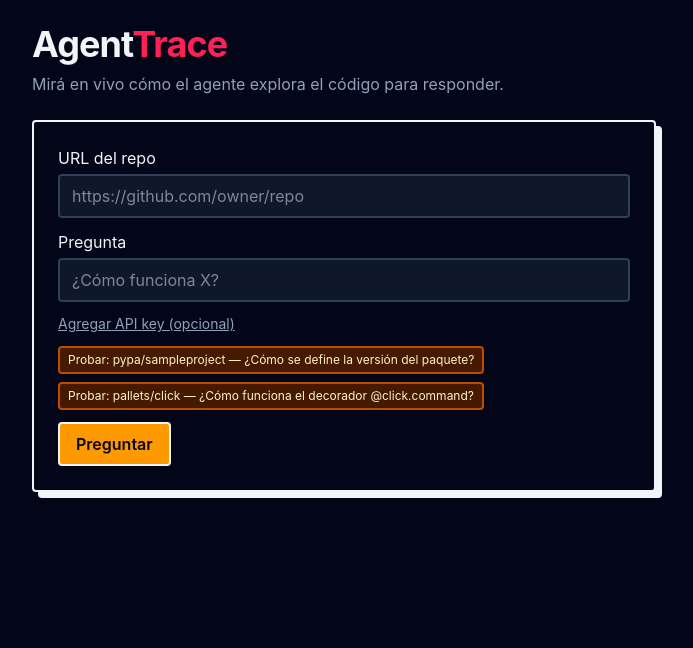
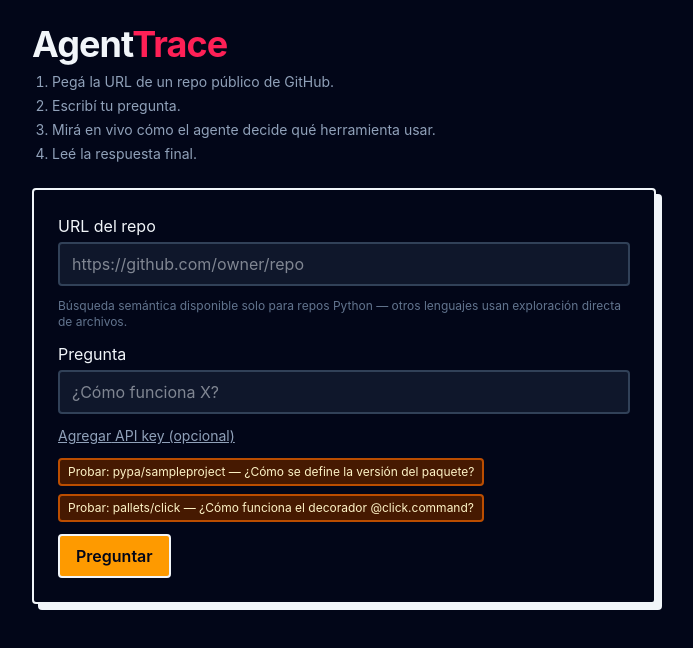
Before and after one commit to estanimolinas/como-funciona-un-agente-por-dentro, a React (Vite) app in the folder frontend/: page / in a window 1280 px wide. Shown: the top 648 px of the page, without its empty margins (296-989 px from the left). Built offline with nearby package versions, Linux system fonts and the light colour scheme.

Commit message:
feat(frontend): add step-by-step explainer, Python-only notice, clearer API-key copy

```diff
--- a/frontend/src/App.tsx
+++ b/frontend/src/App.tsx
@@ -21,9 +21,12 @@ function App() {
         <h1 className="text-4xl font-bold tracking-tight">
           Agent<span className="text-rose-500">Trace</span>
         </h1>
-        <p className="text-slate-400">
-          Mirá en vivo cómo el agente explora el código para responder.
-        </p>
+        <ol className="list-decimal space-y-1 pl-5 text-sm text-slate-400">
+          <li>Pegá la URL de un repo público de GitHub.</li>
+          <li>Escribí tu pregunta.</li>
+          <li>Mirá en vivo cómo el agente decide qué herramienta usar.</li>
+          <li>Leé la respuesta final.</li>
+        </ol>
       </div>
       <RepoForm onSubmit={handleSubmit} />
       <div className="flex flex-col gap-4">
--- a/frontend/src/components/RepoForm.tsx
+++ b/frontend/src/components/RepoForm.tsx
@@ -63,6 +63,10 @@ export function RepoForm({ onSubmit }: RepoFormProps) {
             className="rounded border-2 border-slate-700 bg-slate-900 px-3 py-2 focus:border-amber-400 focus:outline-none"
           />
         </label>
+        <p className="text-xs text-slate-500">
+          Búsqueda semántica disponible solo para repos Python — otros
+          lenguajes usan exploración directa de archivos.
+        </p>
         <label className="flex flex-col gap-1">
           <span>Pregunta</span>
           <input
@@ -91,7 +95,9 @@ export function RepoForm({ onSubmit }: RepoFormProps) {
               />
             </label>
             <p className="text-xs text-slate-400">
-              Opcional — solo necesario si tu servidor tiene CODERAG_API_KEY configurada.
+              CODERAG_API_KEY es una variable de entorno opcional que quien
+              corre este backend puede configurar para protegerlo. Si vos
+              no la configuraste, dejá este campo vacío.
             </p>
           </>
         ) : null}
```
Also changed, not shown: 2 other files (tests, documents, lock files or other folders).
